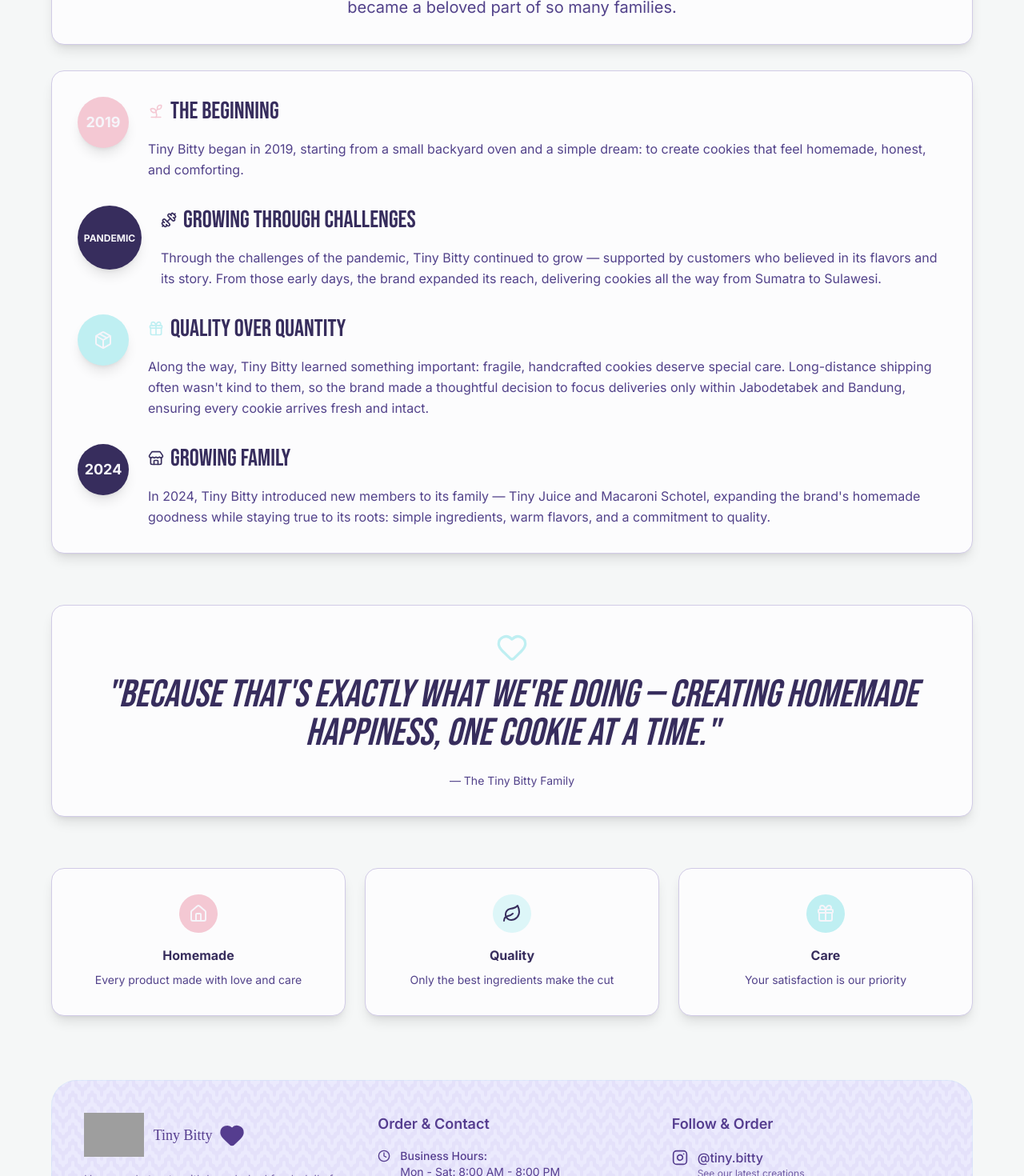
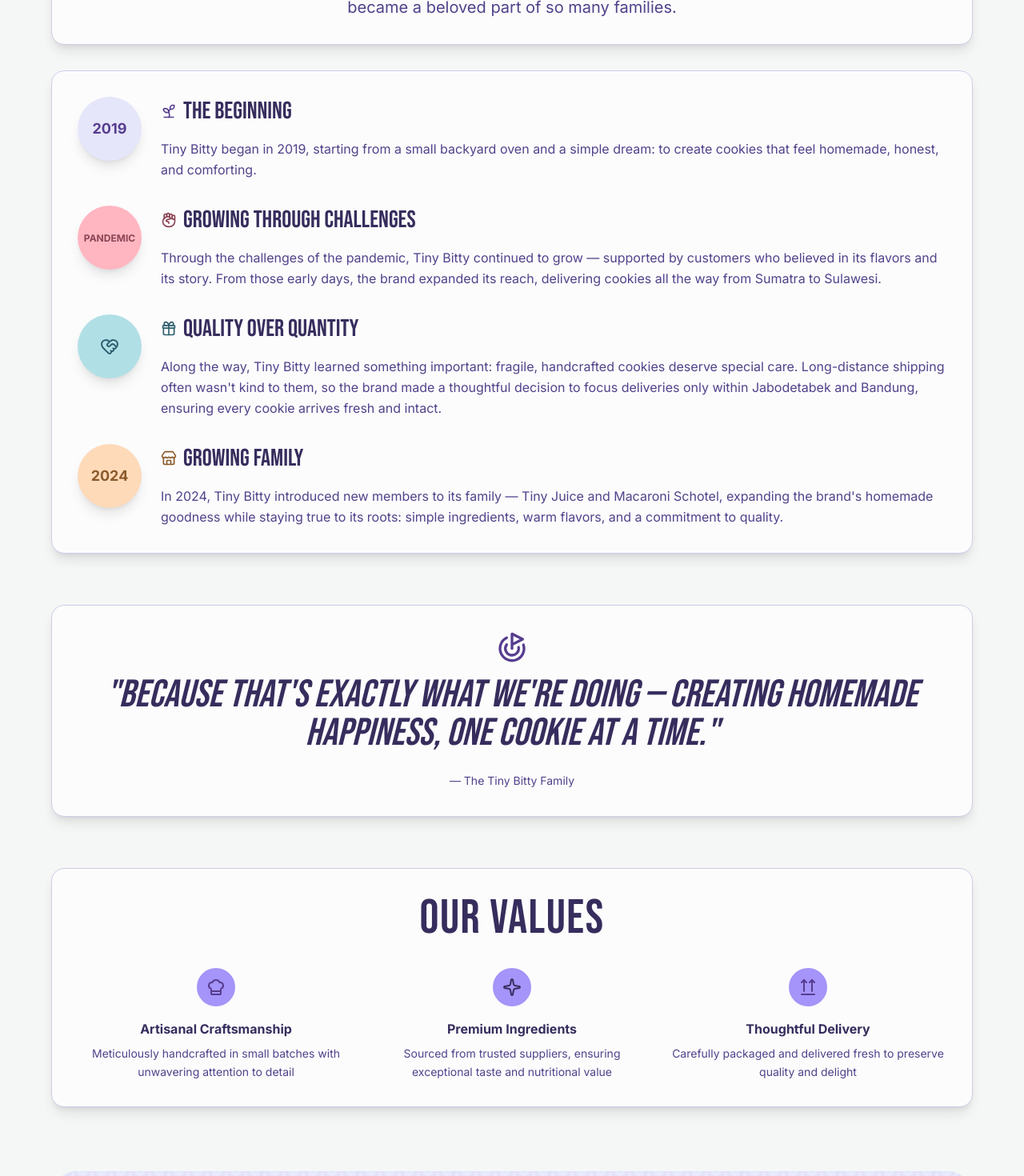
Before and after one commit to pt-arunikaciptasahaja/tinybitty-website, a React (Vite) app: page /our-story in a window 1280 px wide. Shown: the part 380-1850 px from the top of the page at 80% size. Built offline with nearby package versions, Linux system fonts and the light colour scheme; grey boxes are pictures that could not be loaded; a web font is replaced by a local one.

Commit message:
update image size and icons

```diff
--- a/src/components/FAQ.tsx
+++ b/src/components/FAQ.tsx
@@ -1,5 +1,5 @@
 import { useState } from 'react';
-import { ChevronDown, ChevronUp, Truck, CreditCard, Phone, HelpCircle, Cookie, Snowflake, MessageCircle } from 'lucide-react';
+import { ChevronDown, ChevronUp, Truck, CreditCard, Phone, HelpCircle, Cookie, Snowflake, MessageCircle, MessageCircleQuestionMark, Smartphone } from 'lucide-react';
 
 export default function FAQ() {
   const [openItems, setOpenItems] = useState<number[]>([]);
@@ -261,7 +261,7 @@
       <div className="space-y-6">
         {faqCategories.map((category, categoryIndex) => (
           <div key={categoryIndex} className="card-elevated">
-            <div className="bg-gradient-to-r from-secondary/10 to-accent/10 px-6 py-4 border-b border-border">
+            <div className="bg-[#ebeafd] from-secondary/10 to-accent/10 px-6 py-4 border-b border-border rounded-t-lg">
               <h3 className="text-xl font-bold text-primary flex items-center gap-3">
                 {category.icon}
                 {category.title}
@@ -305,7 +305,7 @@
       {/* Contact CTA */}
       <div className="card-elevated mt-6 md:mt-8 text-center">
         <div className="mb-6">
-          <Phone className="w-16 h-16 text-[#553d8f] mx-auto mb-4" />
+          <MessageCircleQuestionMark className="w-16 h-16 text-[#553d8f] mx-auto mb-4" />
         </div>
         <h3 className="text-2xl font-bold text-primary mb-4">
           Still Have <span className="text-[#553d8f]">Questions?</span>
@@ -319,7 +319,7 @@
           rel="noopener noreferrer"
           className="inline-flex items-center gap-2 bg-[#553d8f] hover:bg-[#553d8f]/90 text-primary-foreground px-4 py-2 text-sm md:px-6 md:py-3 md:text-base rounded-full font-semibold transition-colors duration-200 shadow-lg hover:shadow-xl"
         >
-          <Phone className="w-4 h-4 md:w-5 md:h-5" />
+          <Smartphone className="w-4 h-4 md:w-5 md:h-5" />
           Chat with us on WhatsApp
         </a>
       </div>
--- a/src/components/Hero.tsx
+++ b/src/components/Hero.tsx
@@ -18,7 +18,7 @@
       <div
         className="cookie-texture rounded-2xl p-4 md:p-8 lg:p-10 h-[240px] lg:h-[370px] overflow-hidden relative pt-40 pb-8 md:pt-64 md:pb-40 bg-cover bg-center"
         style={{
-          backgroundImage: 'url("https://res.cloudinary.com/dodmwwp1w/image/upload/v1763574663/hero_upprpg.png")',
+          backgroundImage: 'url("https://res.cloudinary.com/dodmwwp1w/image/upload/v1763787147/hero_upprpg_1_cvrvne.png")',
           backgroundSize: 'cover',
           backgroundRepeat: 'no-repeat',
         }}
--- a/src/components/OurStoryPage.tsx
+++ b/src/components/OurStoryPage.tsx
@@ -9,7 +9,16 @@
   Store,
   Heart,
   Leaf,
-  Gift
+  Gift,
+  ScrollText,
+  HandFist,
+  ChefHat,
+  Salad,
+  HeartHandshake,
+  Rose,
+  Goal,
+  ArrowsUpFromLine,
+  Sparkle
 } from 'lucide-react';
 
 export default function OurStoryPage() {
@@ -21,7 +30,7 @@
         {/* Hero Section */}
         <div className="card-standard text-center mb-8 mt-0">
           <span className="badge badge-primary mb-6 inline-flex items-center gap-2">
-            <Home className="w-4 h-4" />
+            <ScrollText className="w-4 h-4" />
             Our Journey
           </span>
 
@@ -44,13 +53,13 @@
               {/* Chapter 1 */}
               <div className="flex items-start gap-6">
                 <div className="flex-shrink-0">
-                  <div className="w-16 h-16 bg-secondary rounded-full flex items-center justify-center shadow-lg">
-                    <span className="text-primary-foreground font-bold text-lg">2019</span>
+                  <div className="w-20 h-20 rounded-full flex items-center justify-center shadow-lg p-1" style={{ backgroundColor: '#E6E6FA' }}>
+                    <span className="font-bold text-lg" style={{ color: '#563D8F' }}>2019</span>
                   </div>
                 </div>
                 <div className="flex-1">
                   <h3 className="heading-sm mb-4 flex items-center gap-2">
-                    <Sprout className="w-5 h-5 text-secondary" />
+                    <Sprout className="w-5 h-5" style={{ color: '#563D8F' }} />
                     The Beginning
                   </h3>
                   <p className="body-base">
@@ -63,15 +72,15 @@
               {/* Chapter 2 */}
               <div className="flex items-start gap-6">
                 <div className="flex-shrink-0">
-                  <div className="w-20 h-20 bg-primary rounded-full flex items-center justify-center shadow-lg p-1">
-                    <span className="text-primary-foreground font-bold text-xs text-center leading-tight">
+                  <div className="w-20 h-20 rounded-full flex items-center justify-center shadow-lg p-1" style={{ backgroundColor: '#FFB6C1' }}>
+                    <span className="font-bold text-xs text-center leading-tight" style={{ color: '#8B4555' }}>
                       PANDEMIC
                     </span>
                   </div>
                 </div>
                 <div className="flex-1">
                   <h3 className="heading-sm mb-4 flex items-center gap-2">
-                    <Dumbbell className="w-5 h-5 text-primary" />
+                    <HandFist className="w-5 h-5" style={{ color: '#8B4555' }} />
                     Growing Through Challenges
                   </h3>
                   <p className="body-base">
@@ -85,13 +94,13 @@
               {/* Chapter 3 */}
               <div className="flex items-start gap-6">
                 <div className="flex-shrink-0">
-                  <div className="w-16 h-16 bg-accent rounded-full flex items-center justify-center shadow-lg">
-                    <Package className="w-6 h-6 text-primary-foreground" />
+                  <div className="w-20 h-20 rounded-full flex items-center justify-center shadow-lg p-1" style={{ backgroundColor: '#B0E0E6' }}>
+                    <HeartHandshake className="w-6 h-6" style={{ color: '#2F5F6F' }} />
                   </div>
                 </div>
                 <div className="flex-1">
                   <h3 className="heading-sm mb-4 flex items-center gap-2">
-                    <Gift className="w-5 h-5 text-accent" />
+                    <Gift className="w-5 h-5" style={{ color: '#2F5F6F' }} />
                     Quality Over Quantity
                   </h3>
                   <p className="body-base">
@@ -106,13 +115,13 @@
               {/* Chapter 4 */}
               <div className="flex items-start gap-6">
                 <div className="flex-shrink-0">
-                  <div className="w-16 h-16 bg-primary rounded-full flex items-center justify-center shadow-lg">
-                    <span className="text-primary-foreground font-bold text-lg">2024</span>
+                  <div className="w-20 h-20 rounded-full flex items-center justify-center shadow-lg p-1" style={{ backgroundColor: '#FFDAB9' }}>
+                    <span className="font-bold text-lg" style={{ color: '#8B5A2B' }}>2024</span>
                   </div>
                 </div>
                 <div className="flex-1">
                   <h3 className="heading-sm mb-4 flex items-center gap-2">
-                    <Store className="w-5 h-5 text-primary" />
+                    <Store className="w-5 h-5" style={{ color: '#8B5A2B' }} />
                     Growing Family
                   </h3>
                   <p className="body-base">
@@ -129,7 +138,7 @@
           {/* Quote Section */}
           <div className="card-standard text-center">
             <div className="mb-4">
-              <Heart className="w-10 h-10 mx-auto text-accent" />
+              <Goal className="w-10 h-10 mx-auto text-[#563D8F]" />
             </div>
             <blockquote className="heading-md italic mb-6">
               "Because that's exactly what we're doing — creating homemade happiness, one cookie at a time."
@@ -138,29 +147,32 @@
           </div>
 
           {/* Values Section */}
-          <div className="grid grid-cols-1 md:grid-cols-3 gap-6">
-            <div className="card-standard text-center">
-              <div className="w-12 h-12 bg-secondary rounded-full flex items-center justify-center mx-auto mb-4">
-                <Home className="w-6 h-6 text-primary-foreground" />
+          <div className="card-standard">
+            <h2 className="heading-lg text-center mb-8">Our Values</h2>
+            <div className="grid grid-cols-1 md:grid-cols-3 gap-6">
+              <div className="text-center">
+                <div className="w-12 h-12 bg-[#A594F9] rounded-full flex items-center justify-center mx-auto mb-4">
+                  <ChefHat className="w-6 h-6 text-[#563d8f]" />
+                </div>
+                <h4 className="font-bold text-primary mb-2">Artisanal Craftsmanship</h4>
+                <p className="body-sm">Meticulously handcrafted in small batches with unwavering attention to detail</p>
               </div>
-              <h4 className="font-bold text-primary mb-2">Homemade</h4>
-              <p className="body-sm">Every product made with love and care</p>
-            </div>
 
-            <div className="card-standard text-center">
-              <div className="w-12 h-12 bg-accent-light rounded-full flex items-center justify-center mx-auto mb-4">
-                <Leaf className="w-6 h-6 text-primary" />
+              <div className="text-center">
+                <div className="w-12 h-12 bg-[#A594F9] rounded-full flex items-center justify-center mx-auto mb-4">
+                  <Sparkle className="w-6 h-6 text-primary" />
+                </div>
+                <h4 className="font-bold text-primary mb-2">Premium Ingredients</h4>
+                <p className="body-sm">Sourced from trusted suppliers, ensuring exceptional taste and nutritional value</p>
               </div>
-              <h4 className="font-bold text-primary mb-2">Quality</h4>
-              <p className="body-sm">Only the best ingredients make the cut</p>
-            </div>
 
-            <div className="card-standard text-center">
-              <div className="w-12 h-12 bg-accent rounded-full flex items-center justify-center mx-auto mb-4">
-                <Gift className="w-6 h-6 text-primary-foreground" />
+              <div className="text-center">
+                <div className="w-12 h-12 bg-[#A594F9] rounded-full flex items-center justify-center mx-auto mb-4">
+                  <ArrowsUpFromLine className="w-6 h-6 text-[#563d8f]" />
+                </div>
+                <h4 className="font-bold text-primary mb-2">Thoughtful Delivery</h4>
+                <p className="body-sm">Carefully packaged and delivered fresh to preserve quality and delight</p>
               </div>
-              <h4 className="font-bold text-primary mb-2">Care</h4>
-              <p className="body-sm">Your satisfaction is our priority</p>
             </div>
           </div>
         </div>
```
Also changed, not shown: src/components/Ingredients.tsx (+10 -7 lines).
